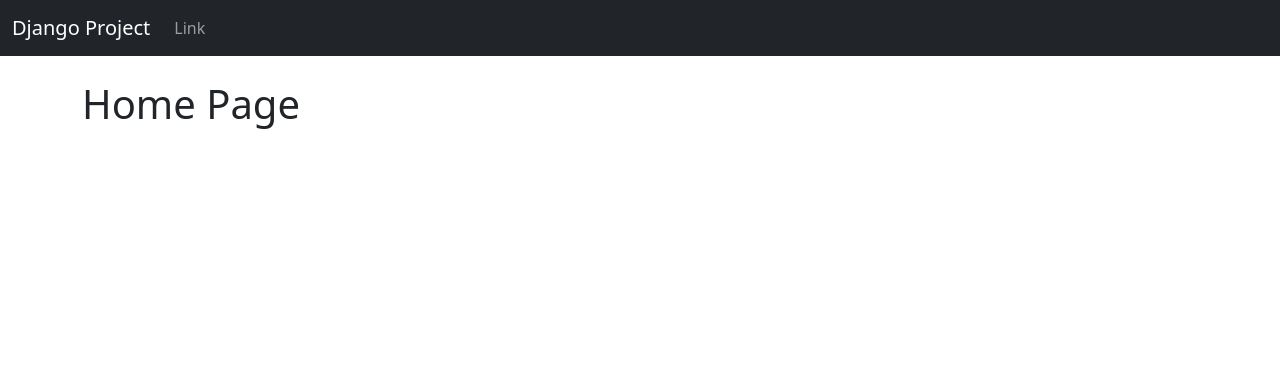
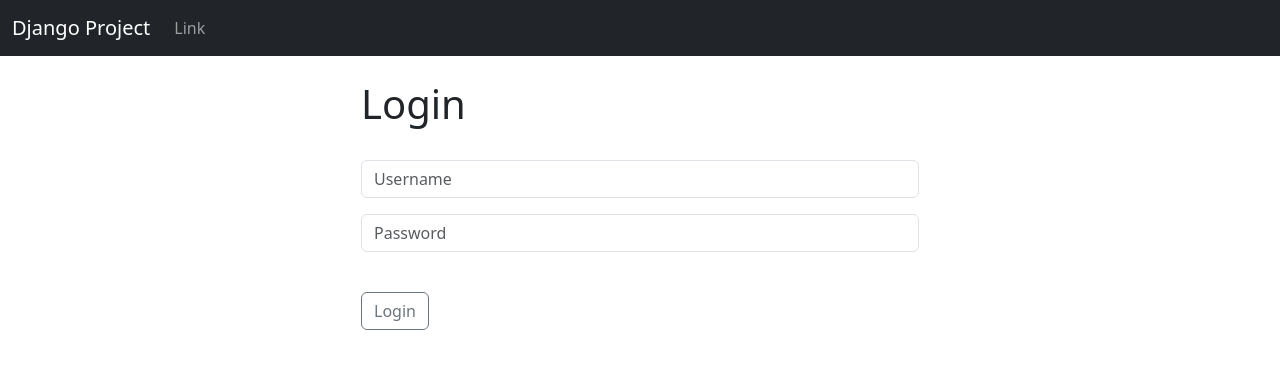
Before and after one commit to vshevchenko12/my-django-project, a Django app: page / in a window 1280 px wide. Shown: the top 369 px of the page. Run offline with Django 4.2, Linux system fonts and the light colour scheme.

Commit message:
Added Login

```diff
--- a/my_project/website/templates/base.html
+++ b/my_project/website/templates/base.html
@@ -14,7 +14,21 @@
 	<body>
 		{% include "navbar.html" %}
 		<br />
-		<div class="container">{% block content %} {% endblock %}</div>
+
+		<div class="container">
+			{% if messages %} {% for message in messages %}
+			<div class="alert alert-warning alert-dismissible fade show" role="alert">
+				{{ message }}
+				<button
+					type="button"
+					class="btn-close"
+					data-bs-dismiss="alert"
+					aria-label="Close"
+				></button>
+			</div>
+
+			{% endfor %} {% endif %} {% block content %} {% endblock %}
+		</div>
 
 		<script
 			src="https://cdn.jsdelivr.net/npm/@popperjs/core@2.11.8/dist/umd/popper.min.js"
--- a/my_project/website/templates/home.html
+++ b/my_project/website/templates/home.html
@@ -1,3 +1,34 @@
 {% extends 'base.html' %} {% block content %}
-<h1>Home Page</h1>
-{% endblock %}
+<div class="col-md-6 offset-md-3">
+	{% if user.is_authenticated %}
+	<h1>Hello World</h1>
+	{% else %}
+	<h1>Login</h1>
+	<br />
+	<form method="post" action="{% url 'home' %}">
+		{% csrf_token %}
+		<form>
+			<div class="mb-3">
+				<input
+					type="text"
+					class="form-control"
+					name="username"
+					placeholder="Username"
+					required
+				/>
+			</div>
+			<div class="mb-3">
+				<input
+					type="password"
+					class="form-control"
+					name="password"
+					placeholder="Password"
+					required
+				/>
+			</div>
+			<br />
+			<button type="submit" class="btn btn-outline-secondary">Login</button>
+		</form>
+	</form>
+</div>
+{% endif %} {% endblock %}
--- a/my_project/website/urls.py
+++ b/my_project/website/urls.py
@@ -4,4 +4,6 @@ from . import views
 
 urlpatterns = [
     path("", views.home, name="home"),
+    # path("login/", views.login_user, name="login"),
+    # path("logout/", views.logout_user, name="logout"),
 ]
--- a/my_project/website/views.py
+++ b/my_project/website/views.py
@@ -1,7 +1,33 @@
-from django.shortcuts import render
+from django.contrib import messages
+from django.contrib.auth import authenticate, login, logout
+from django.shortcuts import redirect, render
 
 # Create your views here.
 
 
 def home(request):
-    return render(request, "home.html", {})
+    # Check to see if logging in
+    if request.method == "POST":
+        username = request.POST["username"]
+        password = request.POST["password"]
+        # Authenticate
+        user = authenticate(request, username=username, password=password)
+        if user is not None:
+            login(request, user)
+            messages.success(request, "Login successful")
+            return redirect("home")
+        else:
+            messages.error(
+                request, "There was an error authenticating, please try again"
+            )
+            return redirect("home")
+    else:
+        return render(request, "home.html", {})
+
+
+# def login_user(request):
+#     pass
+
+
+def logout_user(request):
+    pass
```
